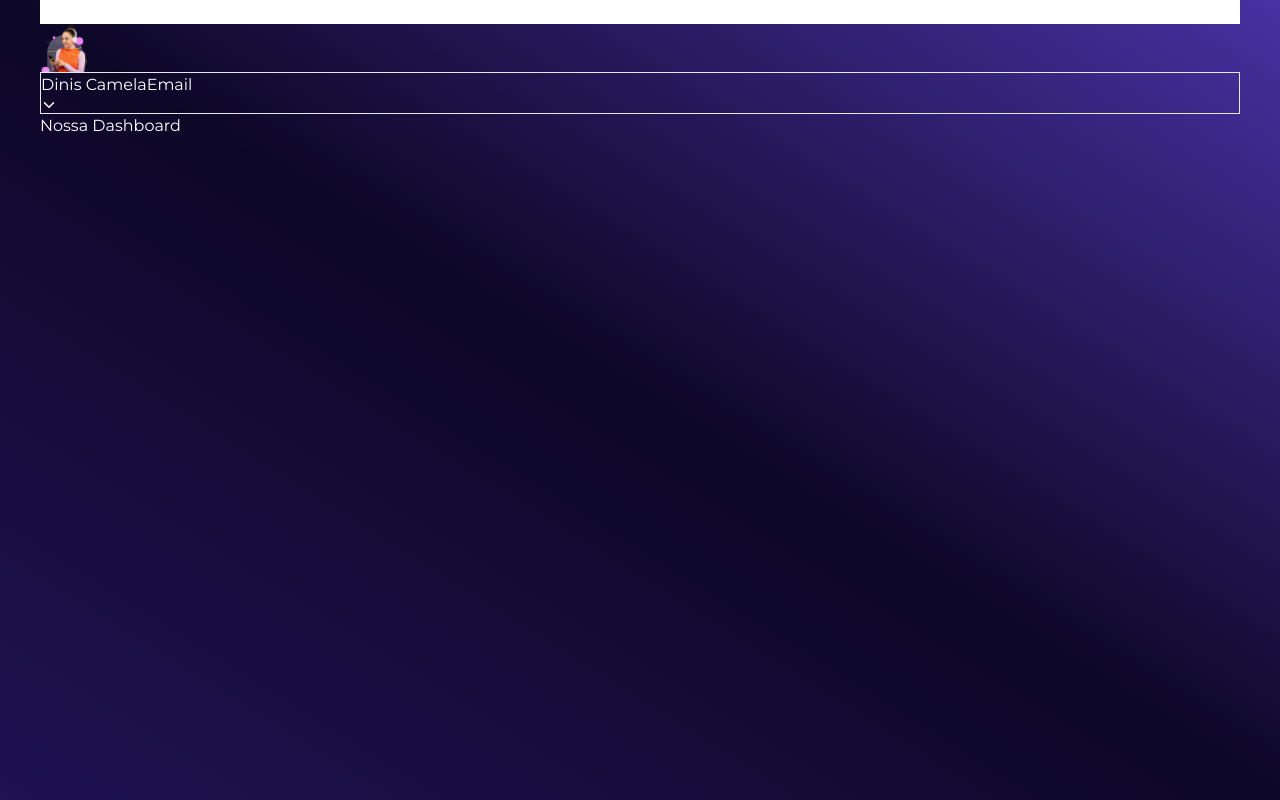
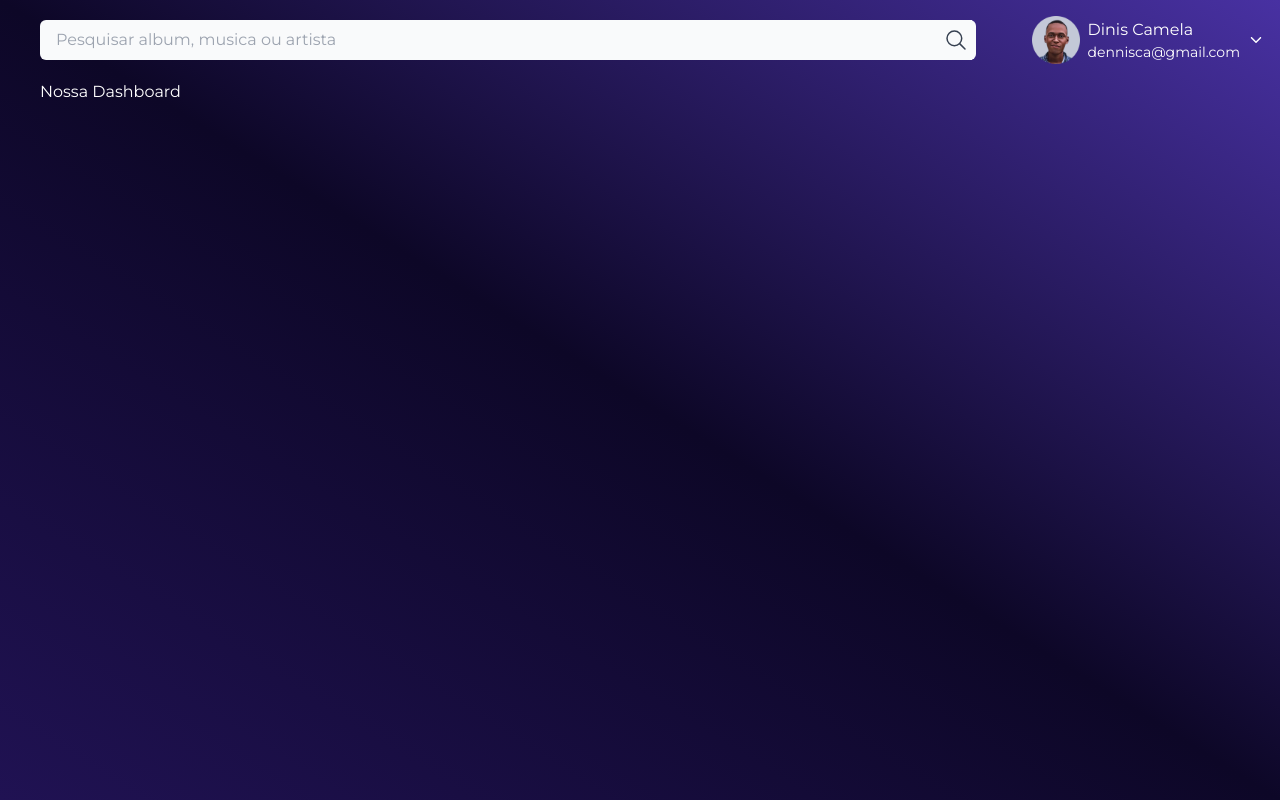
Before and after one commit to dennisDev77/splaeen-afx, a Next.js app: page /dashboard in a window 1280 px wide. Built offline with nearby package versions, Linux system fonts and the light colour scheme.

Commit message:
Add Header Component

```diff
--- a/src/components/Header/Header.tsx
+++ b/src/components/Header/Header.tsx
@@ -1,24 +1,37 @@
 import React from 'react'
 import Image from 'next/image'
 import { IoIosArrowDown } from "react-icons/io";
+import { IoSearchOutline } from "react-icons/io5";
 
 const Header = () => {
   return (
-    <main>
-        <header>
-            <input type="search" />
-            <div>
-                <Image src='/images/Group.svg' alt='Carregando a Headimage' height={100} width={100} className='w-12 h-12'/>
-                <article className='border'>
-                    <div>
-                        <span>Dinis Camela</span>
-                        <span>Email</span>
+    <main className='py-4'>
+        <header className='flex justify-between items-center gap-20'>
+
+            <section className=' w-full flex items-center relative'>
+                <input type="search" placeholder='Pesquisar album, musica ou artista' className=' text-base py-2 px-4 rounded-md text-gray-700 bg-gray-50'/>
+
+                <span className='text-2xl absolute text-gray-700 right-1 bg-gray-50 p-2 px-1 cursor-pointer'>
+                    <IoSearchOutline/>
+                </span>
+            </section>
+
+            <section className='flex justify-center items-center gap-2'>
+                <Image src='/images/profile.png' alt='Carregando a Headimage' height={100} width={100} className='w-12 h-12'/>
+
+                <article className=' flex justify-center items-center gap-2'>
+
+                    <div className='flex flex-col'>
+                        <span className='text-md'>Dinis Camela</span>
+                        <span className='text-sm'>dennisca@gmail.com</span>
                     </div>
-                    <span>
+
+                    <span className='font-extrabold'>
                     <IoIosArrowDown/>
                     </span>
+
                 </article>
-            </div>
+            </section>
         </header>
     </main>
   )
```
